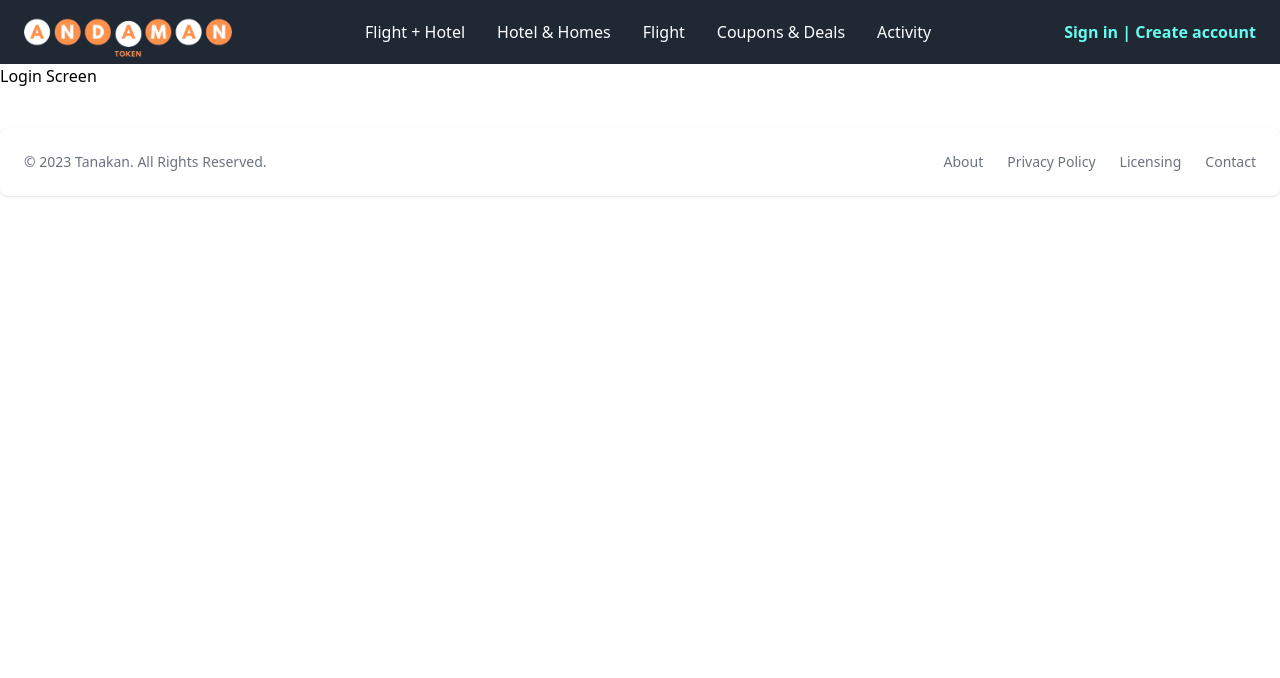
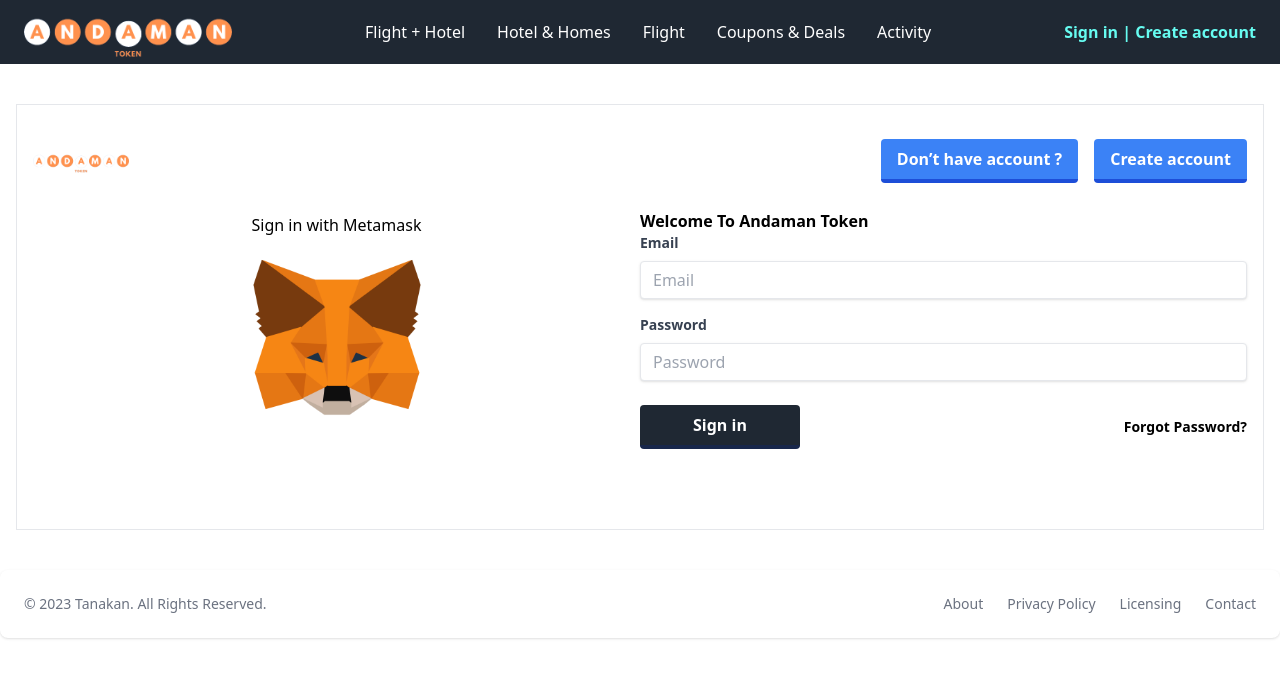
Before and after one commit to baadnk7777777/andamon_token_frontend, a Next.js app: page /login_screen in a window 1280 px wide. Shown: the top 678 px of the page. Built offline with nearby package versions, Linux system fonts and the light colour scheme.

Commit message:
login-screen

```diff
--- a/components/Navbar.tsx
+++ b/components/Navbar.tsx
@@ -5,8 +5,12 @@
 import { Bars3Icon, XMarkIcon } from "@heroicons/react/24/solid"
 import Image from 'next/image'
 import { Inter } from '@next/font/google'
+import { useRouter } from 'next/router'
 
 function Navbar() {
+
+  const router = useRouter();
+
   return (
     <Popover>
     <div className="mx-auto  flex justify-center items-center px-6 py-2 h-16 bg-[#1F2833] text-white">
@@ -64,7 +68,7 @@
 
 
       <div className=" hidden lg:block text-[#66FCF1]">
-        <Link href="/" className='font-bold'>Sign in | </Link>
+        <Link href="/login_screen" className='font-bold'>Sign in | </Link>
         <Link href="/" className=' font-bold'>Create account</Link>
       </div>
 
--- a/pages/login_screen.tsx
+++ b/pages/login_screen.tsx
@@ -1,7 +1,63 @@
 import React from 'react'
+import Image from 'next/image'
+import andamon_logo from '../public/andamonToken-Logo.png'
+import meta_mask_logo from '../public/MetaMask.png'
+import Link from 'next/link'
 
 export default function login_screen() {
   return (
-    <h1>Login Screen</h1>
+    <div className="container px-4 mx-auto ">
+      <div className="border mt-10 py-2 px-4 pb-20">
+
+        <div className="flex items-center justify-between">
+          <div className="">
+            <Image src={andamon_logo} alt='/' className=' w-24' />
+          </div>
+
+          <div className="flex gap-4">
+            <button className='bg-blue-500 text-white font-bold py-2 px-4 border-b-4 border-blue-700 rounded'>Don’t have account ?</button>
+            <button className='bg-blue-500 text-white font-bold py-2 px-4 border-b-4 border-blue-700 rounded'>Create account</button>
+          </div>
+        </div>
+
+        <div className="flex items-center justify-between">
+
+          <div className="grid place-content-center  w-1/2">
+            <h1 className=' text-center'>Sign in with Metamask</h1>
+            <Image src={meta_mask_logo} alt='/' className=' w-52 ' />
+          </div>
+
+
+
+          <div className="w-1/2">
+            <h1 className=' font-bold text-start'> Welcome To Andaman Token</h1>
+
+
+            {/* FROM */}
+            <form action="">
+              <div className="mb-4">
+                <label className='block text-gray-700 text-sm font-bold mb-2'>Email</label>
+                <input className='w-full shadow appearance-none border rounded py-2 px-3 text-gray-700 leading-tight focus:outline-none focus:shadow-outline
+    ' type="text" placeholder="Email" />
+              </div>
+
+              <div className="mb-6">
+                <label className='block text-gray-700 text-sm font-bold mb-2'>Password</label>
+                <input className='w-full shadow appearance-none border rounded py-2 px-3 text-gray-700 leading-tight focus:outline-none focus:shadow-outline
+    ' type="text" placeholder="Password" />
+              </div>
+            </form>
+
+            <div className="flex items-center justify-between">
+              <button className=' w-40 bg-[#1F2833] text-white font-bold py-2 px-4 border-b-4 border-[#18274B] rounded'>Sign in</button>
+              <Link className='text-sm font-bold inline-block align-baseline' href="/">Forgot Password?</Link>
+            </div>
+            {/* ENDFROM */}
+          </div>
+
+
+        </div>
+      </div>
+    </div>
   )
 }
```
Also changed, not shown: public/MetaMask.png (added).
